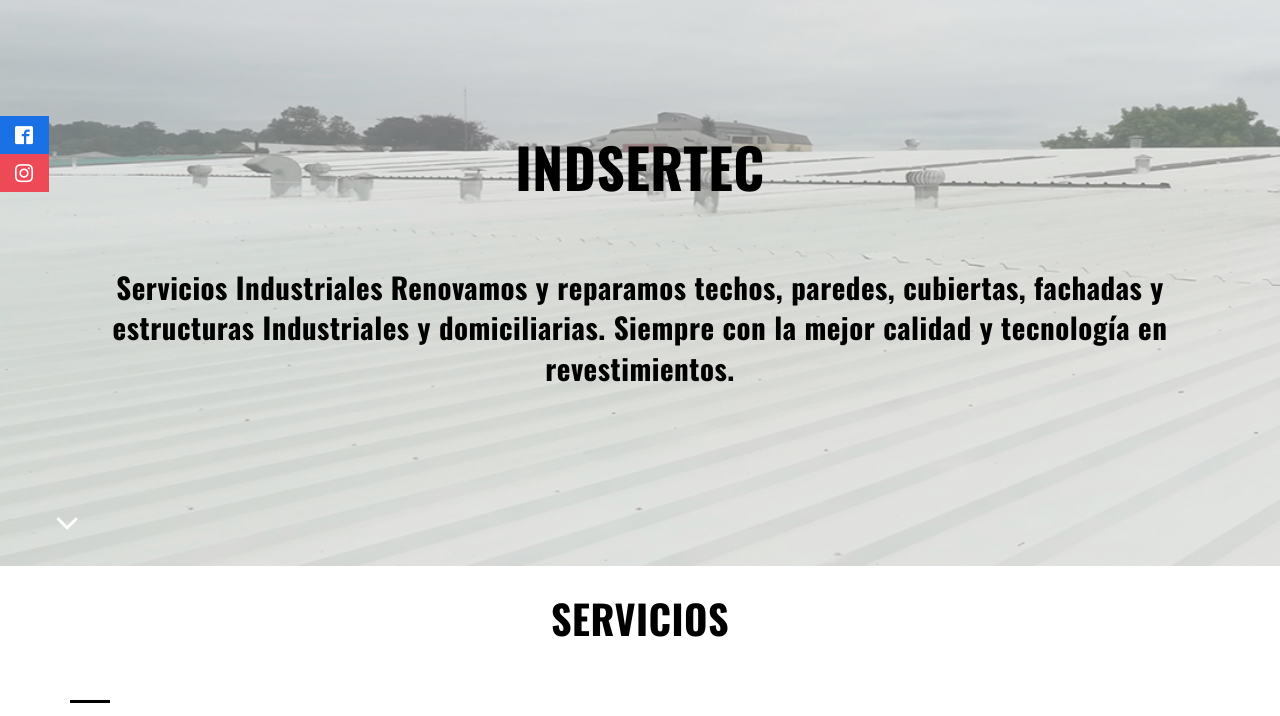
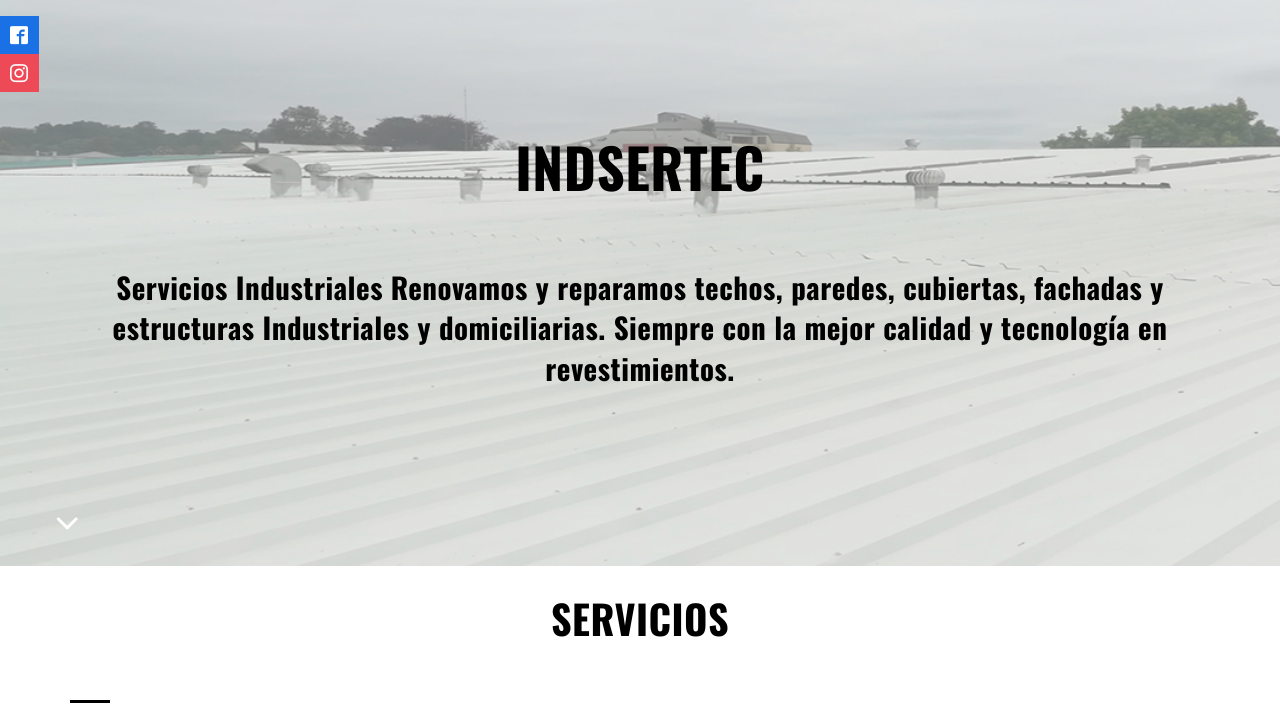
Before and after one commit to AnonymousCL1/INDSERTEC.cl, a plain HTML site: page index.html in a window 1280 px wide. Shown: the part 84-800 px from the top of the page. Drawn offline with nearby package versions, Linux system fonts and the light colour scheme; a script that the page names is missing; files whose address does not match are found by name; a web font is replaced by a local one.

Commit message:
estilos.css

```diff
--- a/css/Social-Bar/estilo.css
+++ b/css/Social-Bar/estilo.css
@@ -9,7 +9,7 @@
 .social{
     position: fixed;
     left: 0;
-    top: 200px;
+    top: 100px;
     z-index: 2000;
 
 }
@@ -22,7 +22,7 @@
     display: inline-block;
     color: #fff;
     background: #000;
-    padding: 10px 15px;
+    padding: 10px 10px;
     text-decoration: none;
     -webkit-transition: all 500ms ease;
     -o-transition: all 500ms ease;
```
